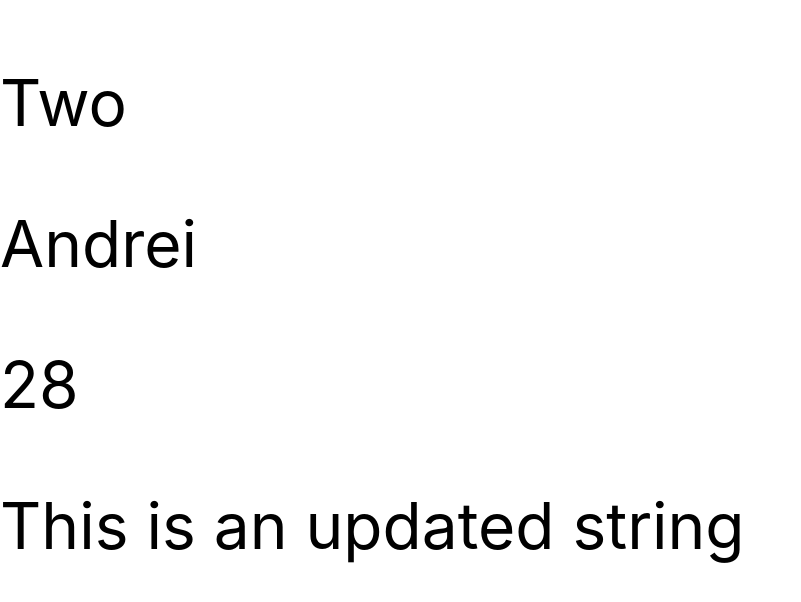
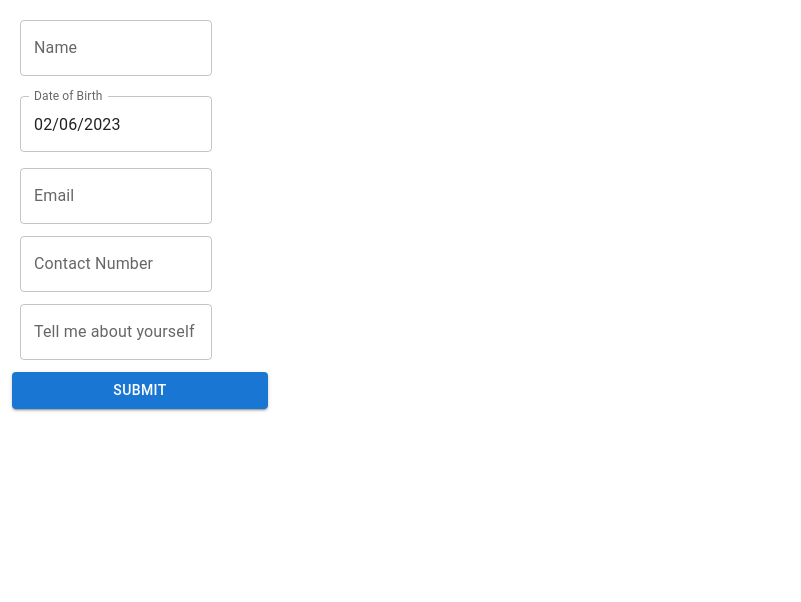
Before and after one commit to AndreiX7/react-test, a React (Create React App) app: page / in a window 1280 px wide. Shown: the top 602 px of the page, without its empty margins (0-801 px from the left). Built offline with nearby package versions, Linux system fonts and the light colour scheme.

Commit message:
hooks form validation

```diff
--- a/src/App.js
+++ b/src/App.js
@@ -1,35 +1,93 @@
 import React, { useEffect, useState } from 'react';
+import { Box, Button, TextField } from '@mui/material';
+import { AdapterDayjs } from '@mui/x-date-pickers/AdapterDayjs';
+import { DateTimePicker } from '@mui/x-date-pickers/DateTimePicker';
+import { LocalizationProvider } from '@mui/x-date-pickers/LocalizationProvider';
+import _ from 'lodash';
+
+const fields = [
+  { id: "name", name: "Name", type: "oneliner", validation: (/^[A-Za-z]+$/) },
+  { id: "dob", name: "Date of Birth", type: "date", validation: '' },
+  { id: "email", name: "Email", type: "oneliner", validation: (/^\w+([\.-]?\w+)*@\w+([\.-]?\w+)*(\.\w{2,3})+$/) },
+  { id: "contact", name: "Contact Number", type: "oneliner", validation: (/^\d{10}$/) },
+  { id: "intro", name: "Tell me about yourself", type: "multiline", validation: (/^.{1,255}$/) },
+];
 
 function App(props) {
-  const [objData, setObjData] = useState([{ data: "One" }, { data: "Three" }]);
-  const [anotherObjData, setAnotherObjData] = useState([{ name: "Andi", age: 26 }, { name: "Ands", age: 27 }]);
-  const [isValidated, setIsValidated] = useState(true)
-  const [staticString, setStaticString] = useState("This is a string");
+  const [dob, setDob] = useState()
+  const [data, setData] = useState()
 
-  useEffect(() => {
-    const oldData = [...objData]
-    const anotherOldData = [...anotherObjData]
-    oldData[1] = { data: "Two" }
-    anotherOldData[0].name = "Andrei"
-    anotherOldData[0].age = 28
-    setObjData(oldData)
-    setAnotherObjData(anotherOldData)
-    setIsValidated(true)
-    setStaticString("This is an updated string")
-  // eslint-disable-next-line react-hooks/exhaustive-deps
-  }, []); // execute once
-
-  if (isValidated) {
-    return (
-      <div style={{ fontSize: 64 }}>
-        <p>{objData[1]?.data}</p>
-        <p>{anotherObjData[0]?.name}</p>
-        <p>{anotherObjData[0]?.age}</p>
-        <p>{staticString}</p>
-      </div>
-    )
+  function runValidation() {
+    let passedValidation = true;
+    fields.map((field) => {
+      const fIndex = _.findIndex(fields, { id: field.id });
+      if (((field.validation && !field.validation.test(data && data[field.id])) || (data && data[field.id] === undefined)) && field.type !== "date") {
+        passedValidation = false;
+        fields[fIndex].error = true;
+      } else {
+        if (field.type !== "date") fields[fIndex].error = false;
+        else {
+          const dateNow = new Date(Date.now())
+          const selectedDate = new Date(data[field.id]);
+          if (selectedDate > dateNow) {
+            passedValidation = false;
+            fields[fIndex].error = true;
+          }
+        }
+      }
+      return true;
+    });
+    setData({ tick: data.tick + 1 })
+    if (!passedValidation) alert("Validation failed")
+    else setData(data)
   }
 
+  return (
+    <div style={{ display: 'flex', flexDirection: 'column', maxWidth: '20%', margin: 12 }}>
+      <Box
+        component="form"
+        sx={{ '& > :not(style)': { m: 1, width: '19ch' } }}
+        noValidate
+        autoComplete="off">
+        {
+          fields.map((field) => {
+            if (field.type === "date") {
+              return (
+                <LocalizationProvider dateAdapter={AdapterDayjs}>
+                  <DateTimePicker
+                    label={field.name}
+                    error={field.error}
+                    type="date"
+                    value={dob}
+                    inputFormat="MM/DD/YYYY"
+                    views={['year', 'month', 'day']}
+                    onChange={(newValue) => setDob(newValue.$d)}
+                    renderInput={(params) => <TextField {...params} />}
+                  />
+                </LocalizationProvider>
+              )
+            }
+            return (
+              <div style={{ marginBottom: 12 }}>
+                <TextField
+                  id={field.id}
+                  label={field.name}
+                  error={field.error}
+                  variant="outlined"
+                  onChange={(e) => {
+                    setData({
+                      ...data, [field.id]: e.target.value
+                    })
+                  }} />
+              </div>
+            )
+          })
+        }
+      </Box>
+      <Button variant="contained" onClick={() => runValidation()}>Submit</Button>
+    </div>
+  );
 }
 
+
 export default App;
```
